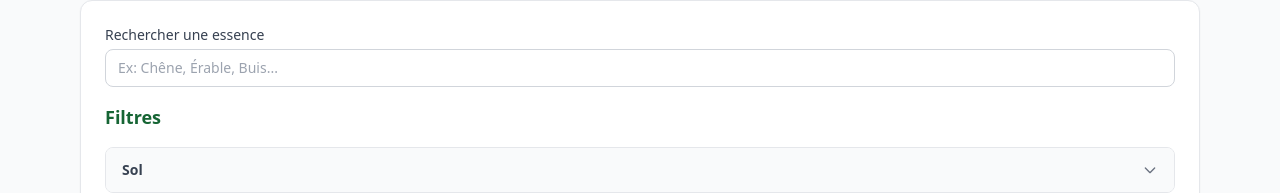
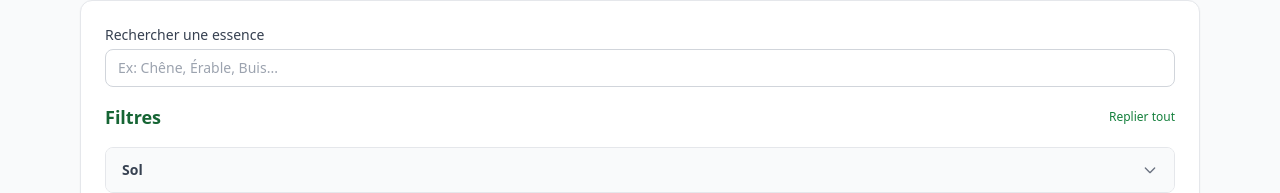
Before and after one commit to gaelg/arbodex, a Next.js app: page / in a window 1280 px wide. Shown: the part 294-487 px from the top of the page. Built offline with nearby package versions, Linux system fonts and the light colour scheme.

Commit message:
Ajout bouton 'Replier tout' pour filtres + nettoyage types de sol

```diff
--- a/src/components/FilterForm.tsx
+++ b/src/components/FilterForm.tsx
@@ -34,6 +34,12 @@
 
   const toggleSection = (section: string) => {
     setSectionsOuvertes((prev) => ({ ...prev, [section]: !prev[section] }));
+  };
+
+  const replierTout = () => {
+    const toutesFermees: Record<string, boolean> = {};
+    for (const s of sections) toutesFermees[s] = false;
+    setSectionsOuvertes(toutesFermees);
   };
 
   const mettreAJour = (cle: string, valeur: string) => {
@@ -106,7 +112,15 @@
         />
       </div>
 
-      <h2 className="text-lg font-semibold text-green-800 mb-4">Filtres</h2>
+      <div className="flex items-center justify-between mb-4">
+        <h2 className="text-lg font-semibold text-green-800">Filtres</h2>
+        <button
+          onClick={replierTout}
+          className="text-xs text-green-700 hover:text-green-900 font-medium"
+        >
+          Replier tout
+        </button>
+      </div>
 
       <div className="space-y-2">
         {sections.map((section) => {
```
